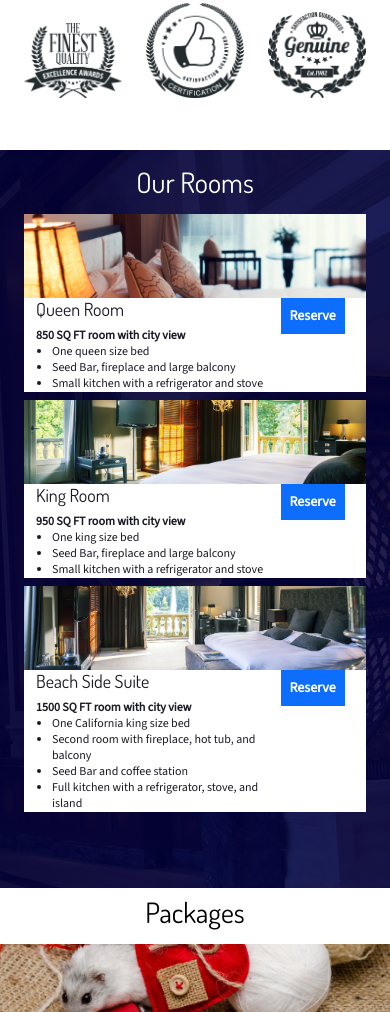
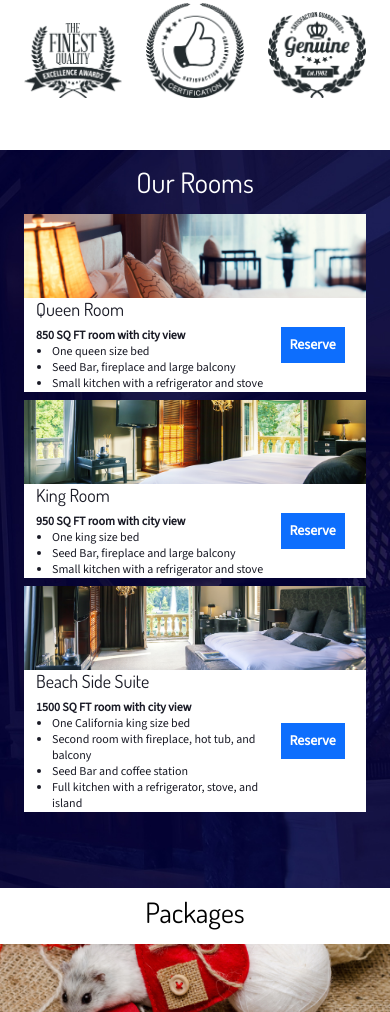
Before and after one commit to Tvang93/HamsterHotel, a plain HTML site: page index.html in a window 390 px wide. Shown: the part 1171-2183 px from the top of the page. Drawn offline with nearby package versions, Linux system fonts and the light colour scheme.

Commit message:
removed our rooms responsive section and put it in regular our rooms section

```diff
--- a/index.html
+++ b/index.html
@@ -65,9 +65,6 @@
                             <a class="nav-link nav-text" href="#overview-section">Overview</a>
                         </li>
                         <li class="nav-item">
-                            <a class="nav-link nav-text d-none d-md-block" href="#rooms-responsive-section">Rooms</a>
-                        </li>
-                        <li class="nav-item">
                             <a class="nav-link nav-text d-sm-block d-md-none" href="#rooms-section">Rooms</a>
                         </li>
                         <li class="nav-item">
@@ -85,8 +82,6 @@
                     </ul>
                 </div>
             </div>
-
-
         </div>
     </nav>
 
@@ -106,7 +101,6 @@
                 </div>
             </div>
         </div>
-
     </div>
 
     <!-- Overview -->
@@ -143,10 +137,11 @@
     </div>
 
     <!-- Our Rooms -->
-    <div class="container-fluid d-md-none d-lg-block bg-img-bg2" id="rooms-section">
+    <div class="container-fluid bg-img-bg2" id="rooms-section">
         <div class="row">
             <div class="col d-flex justify-content-center">
-                <div class="container hero-2-textbox mt-3 mt-md-5">
+                <!-- room cards -->
+                <div class="container mt-3 mt-md-5  d-md-none d-lg-block">
                     <div class="row">
                         <div class="col-12 d-flex justify-content-center">
                             <p class="our-rooms-header hero-1-text mb-0">Our Rooms</p>
@@ -178,11 +173,10 @@
                                                                 </li>
                                                             </ul>
                                                         </div>
-                                                        <div class="col-3 col-md-12 px-0 px-md-2">
-                                                            <div class="container px-0">
-                                                                <a href="#"
-                                                                    class="btn btn-primary p-2 px-md-4 mt-lg-1 amenities-text no-curve">Reserve</a>
-                                                            </div>
+                                                        <div
+                                                            class="col-3 col-md-12 px-0 px-md-2 d-flex align-items-center">
+                                                            <a href="#"
+                                                                class="btn btn-primary p-2 px-md-4 mt-lg-1 amenities-text no-curve">Reserve</a>
                                                         </div>
                                                     </div>
                                                 </div>
@@ -217,11 +211,10 @@
                                                                 </li>
                                                             </ul>
                                                         </div>
-                                                        <div class="col-3 col-md-12 px-0 px-md-2">
-                                                            <div class="container px-0">
-                                                                <a href="#"
-                                                                    class="btn btn-primary p-2 px-md-4 mt-lg-1 amenities-text no-curve">Reserve</a>
-                                                            </div>
+                                                        <div
+                                                            class="col-3 col-md-12 px-0 px-md-2 d-flex align-items-center">
+                                                            <a href="#"
+                                                                class="btn btn-primary p-2 px-md-4 mt-lg-1 amenities-text no-curve">Reserve</a>
                                                         </div>
                                                     </div>
                                                 </div>
@@ -266,11 +259,10 @@
                                                                 </li>
                                                             </ul>
                                                         </div>
-                                                        <div class="col-2 col-md-12 px-0 px-md-2">
-                                                            <div class="container px-0">
-                                                                <a href="#"
-                                                                    class="btn btn-primary p-2 px-md-4 mt-lg-1 amenities-text no-curve">Reserve</a>
-                                                            </div>
+                                                        <div
+                                                            class="col-2 col-md-12 px-0 px-md-2 d-flex align-items-center">
+                                                            <a href="#"
+                                                                class="btn btn-primary p-2 px-md-4 mt-lg-0 mt-xl-3 mt-xxl-0 amenities-text no-curve">Reserve</a>
                                                         </div>
                                                     </div>
                                                 </div>
@@ -282,16 +274,9 @@
                         </div>
                     </div>
                 </div>
-
-            </div>
-        </div>
-    </div>
-
-    <!-- Our Rooms Tablet Responsive -->
-    <div class="container-fluid d-none d-md-block d-lg-none bg-img-bg2" id="rooms-responsive-section">
-        <div class="row">
-            <div class="col d-flex justify-content-center">
-                <div class="container mt-5">
+                <!-- room cards end -->
+                <!-- tablet responsive -->
+                <div class="container mt-5 d-none d-md-block d-lg-none">
                     <div class="row">
                         <div class="col-12 d-flex justify-content-center">
                             <p class="our-rooms-header hero-1-text mb-0">Our Rooms</p>
@@ -405,6 +390,7 @@
                         </div>
                     </div>
                 </div>
+                <!-- tablet responsive end -->
             </div>
         </div>
     </div>
```
